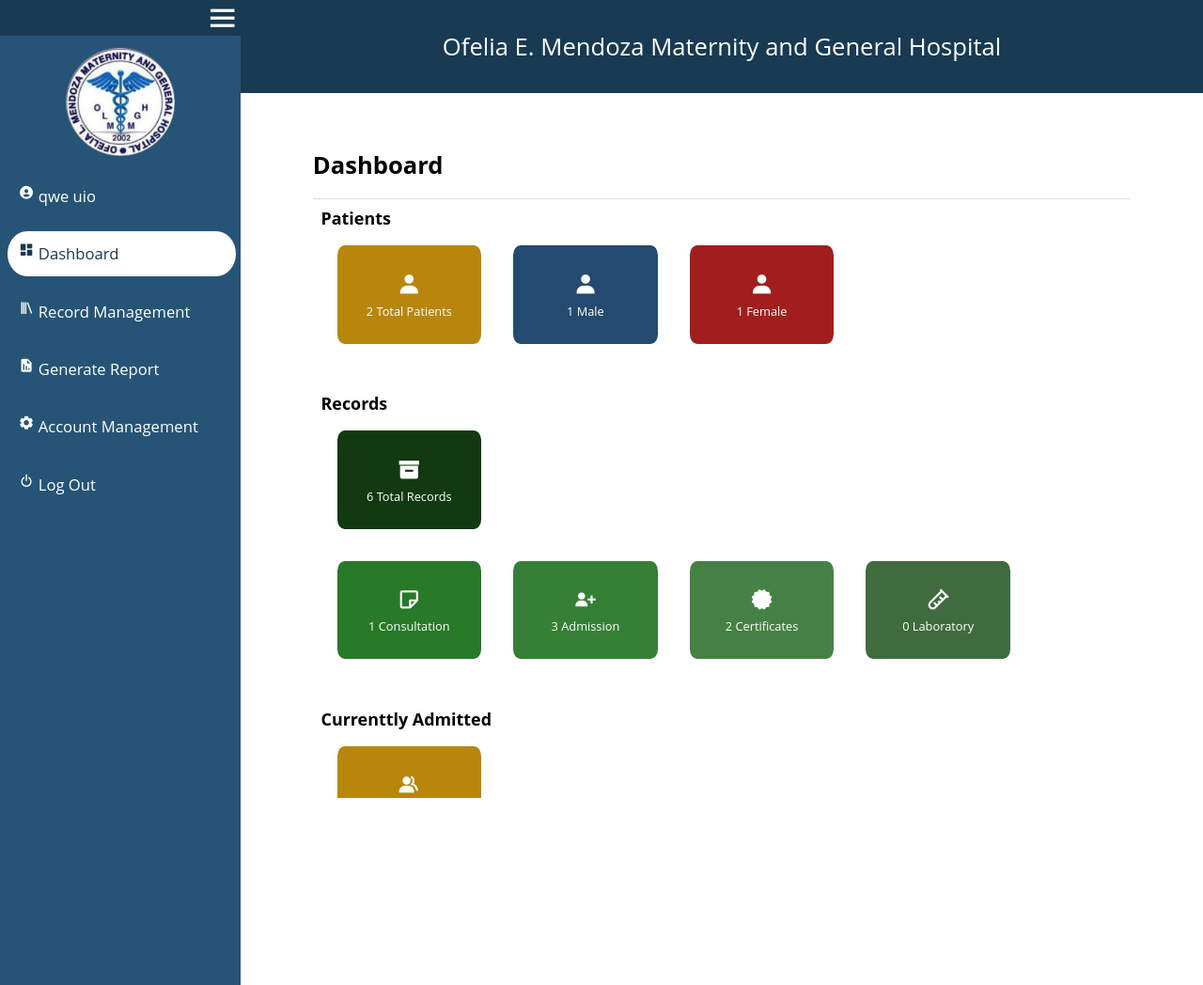
After one commit to Gordd24/Capstone, a PHP site: page /dashboard.php in a window 1280 px wide. The commit adds this page. Shown: the whole page at 94% size. Run offline with PHP 8.4, Linux system fonts and the light colour scheme; a user stored in the database is signed in; data comes from the database, SQL or seed files in the repository; both versions use the stored data as it was before the commit; data that the repository does not hold is empty; some libraries are stand-ins or nearby versions.

Commit message:
Dashboard
Completed Dashboard

```diff
--- /dev/null
+++ b/css/dashboard.css
@@ -0,0 +1,98 @@
+
+
+.dashboard_div{
+    width: 100%;
+    height: 100%;
+
+}
+
+.dashboard_div h2{
+    font-size: 2vw;
+    padding: 2% 2% 2% 0;
+    border-bottom: 0.1vw solid rgb(220, 218, 218);
+
+}
+.sidebar ul li #dashboard_link{
+    color: rgb(26, 57, 81);
+    background-color: white;
+}
+
+.dash_info{
+    width: 100%;
+    height: 90%;
+    overflow-y: auto;
+
+}
+.set
+{
+    /* background-color: chocolate; */
+    padding: 1%;
+    margin-bottom: 2%;
+    font-size: 0.7vw;
+}
+
+.block_div{
+    /* background-color: chartreuse; */
+    display: flex;
+    align-items: center;
+
+}
+
+.block
+{
+    width: 18%;
+    display: inline-block;
+    text-align: center;
+    background-color: chocolate;
+    margin: 2%;
+    padding: 3%;
+    border-radius: 5%/10%;
+    color: white;
+}
+
+.icon_div{
+    font-size:2vw;
+}
+
+.label_div{
+    font-size: 1vw;
+}
+
+/*
+Specific */
+
+.block.total{
+    background-color: darkgoldenrod;
+}
+.block.male{
+    background-color: rgb(36, 74, 112);
+}
+.block.female{
+    background-color: rgb(162, 30, 30);
+}
+
+.block.record
+{
+    background-color: rgb(17, 58, 17) ;
+}
+.block.consultation
+{
+    background-color: rgb(40, 121, 40);
+}
+.block.admission
+{
+    background-color: rgb(54, 128, 54);
+}
+.block.med_cert
+{
+    background-color: rgb(69, 129, 69);
+}
+
+.block.lab_res
+{
+    background-color: rgb(63, 107, 63);
+}
+
+.block.admitted{
+    background-color: darkgoldenrod;
+}
--- /dev/null
+++ b/dash_info.php
@@ -0,0 +1,83 @@
+<?php
+
+if (!isset($_SESSION)) {
+    session_start();
+  }
+    include_once 'dbconn.php';
+
+    $sql1 = "SELECT * FROM tbl_patients";
+    $total_patient = $conn -> query($sql1);
+    $sql2 = "SELECT * FROM tbl_patients WHERE sex = 'Male'";
+    $total_male_patient = $conn -> query($sql2);
+    $sql3 = "SELECT * FROM tbl_patients WHERE sex = 'Female'";
+    $total_female_patient = $conn -> query($sql3);
+    $sql4 = "SELECT * FROM tbl_consult";
+    $total_consult = $conn -> query($sql4);
+    $sql5 = "SELECT * FROM tbl_admission";
+    $total_admission = $conn -> query($sql5);
+    $sql6 = "SELECT * FROM tbl_med_cert";
+    $total_med_cert = $conn -> query($sql6);
+    $sql7 = "SELECT * FROM tbl_lab_result";
+    $total_lab_res = $conn -> query($sql7);
+    $sql8 = "SELECT * FROM tbl_patients WHERE status = 'Admitted'";
+    $total_admitted = $conn -> query($sql8);
+    $total_records = $total_med_cert->num_rows+$total_lab_res->num_rows+$total_admission->num_rows+$total_consult->num_rows;
+
+    echo " <div class='set'>
+    <h1>Patients</h1>
+    <div class='block_div'>
+        <div class='block total'>
+            <div class='icon_div'><i class='bx bxs-user'></i></div>
+            <div class='label_div'>".$total_patient->num_rows." Total Patients</div>
+        </div>
+        <div class='block male'>
+            <div class='icon_div'><i class='bx bxs-user'></i></div>
+            <div class='label_div'>".$total_male_patient->num_rows." Male</div>
+        </div>
+        <div class='block female'>
+            <div class='icon_div'><i class='bx bxs-user'></i></div>
+            <div class='label_div'>".$total_female_patient->num_rows." Female</div>
+        </div>
+    </div>
+    </div>
+    <div class='set'>
+    <h1>Records</h1>
+        <div class='block_div'>
+            <div class='block record'>
+                <div class='icon_div'><i class='bx bxs-box'></i></div>
+                <div class='label_div'>".$total_records." Total Records</div>
+            </div>
+        </div>
+        <div class='block_div'>
+            <div class='block consultation'>
+                <div class='icon_div'><i class='bx bx-note'></i></div>
+                <div class='label_div'>".$total_consult->num_rows." Consultation</div>
+            </div>
+            <div class='block admission'>
+                <div class='icon_div'><i class='bx bxs-user-plus'></i></div>
+                <div class='label_div'>".$total_admission->num_rows." Admission</div>
+            </div>
+            <div class='block med_cert'>
+                <div class='icon_div'><i class='bx bxs-certification'></i></div>
+                <div class='label_div'>".$total_med_cert->num_rows." Certificates</div>
+            </div>
+            <div class='block lab_res'>
+                <div class='icon_div'><i class='bx bx-test-tube'></i></div>
+                <div class='label_div'>".$total_lab_res->num_rows." Laboratory</div>
+            </div>
+        </div>
+    </div>
+    <div class='set'>
+        <h1>Currenttly Admitted</h1>
+        <div class='block_div'>
+            <div class='block admitted'>
+                <div class='icon_div'><i class='bx bxs-group'></i></div>
+                <div class='label_div'>".$total_admitted->num_rows." Admitted</div>
+            </div>
+        </div>
+    </div>";
+
+
+
+
+?>
--- /dev/null
+++ b/dashboard.php
@@ -0,0 +1,51 @@
+<?php
+session_start();
+
+
+if(!isset($_SESSION['ID'])){
+    header("Location: index.php");
+}
+include_once 'dbconn.php';
+
+?>
+
+
+<!DOCTYPE html>
+<html lang="en">
+<head>
+  <title>Dashboard</title>
+  <meta charset="UTF-8">
+  <meta http-equiv="X-UA-Compatible" content="IE=edge">
+  <meta name="viewport" content="width=device-width, initial-scale=1.0">
+  <link href='https://unpkg.com/boxicons@2.0.9/css/boxicons.min.css' rel='stylesheet'>
+  <link rel="stylesheet" href="css/navigation.css">
+  <link rel="stylesheet" href="css/dashboard.css">
+  <!-- Jquery + bootstrap js + sweetalert -->
+  <script src="https://ajax.googleapis.com/ajax/libs/jquery/3.5.1/jquery.min.js"></script>
+  <script src="https://cdn.jsdelivr.net/npm/jquery-validation@1.19.3/dist/jquery.validate.min.js"></script>
+  <script src="//cdn.jsdelivr.net/npm/sweetalert2@11"></script>
+  <script src="js/NavigationScript.js" type="text/javascript"></script>
+</head>
+<body>
+
+    <?php include_once 'navigation_header.php'; ?>
+
+    <div class="page_content_div">
+        <div class="dashboard_div">
+            <h2>Dashboard</h1>
+            <div class="dash_info">
+
+               <?php include_once 'dash_info.php'; ?>
+
+            </div>
+
+
+
+
+
+
+
+        </div>
+    </div>
+</body>
+</html>
--- a/navigation_header.php
+++ b/navigation_header.php
@@ -39,7 +39,7 @@ echo " <div class=\"title_bar\">
     </a>
 </li>
 <li>
-     <a href=\"#\">
+     <a href=\"./dashboard.php\" id=\"dashboard_link\">
          <i class='bx bxs-dashboard' ></i>
          <span class=\"dashboard\">&nbsp;Dashboard</span>
     </a>
```
Also changed, not shown: css/record_management.css (+5 -5 lines), olmmgh_db (2).sql (deleted, +0 -275 lines), open_directory.php (added, +18 -0 lines).
